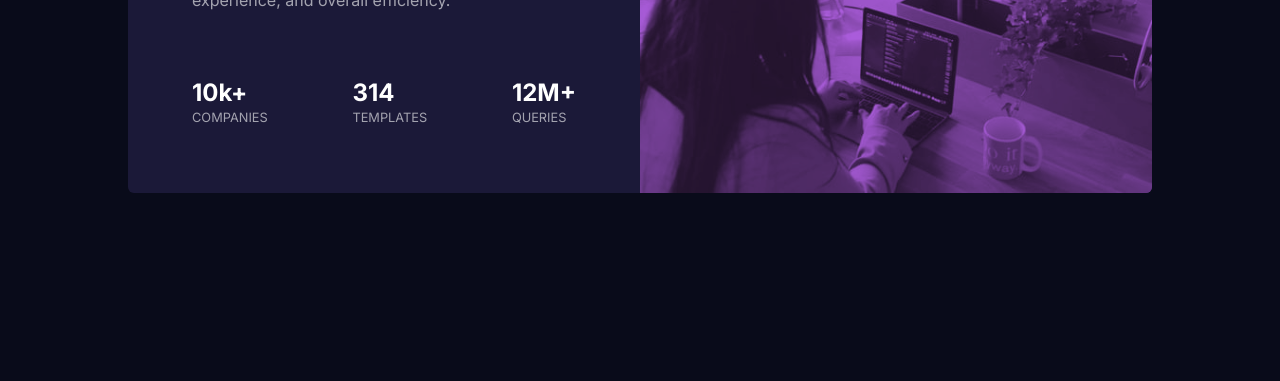
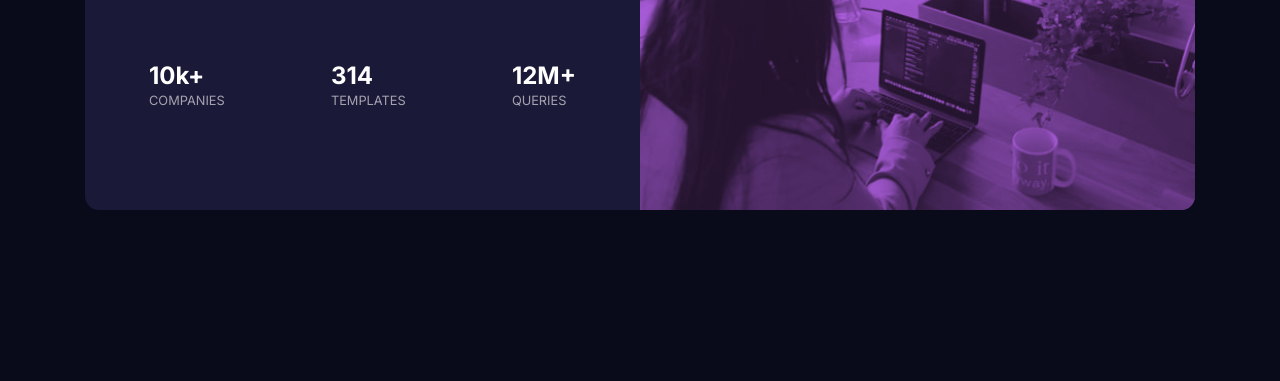
Before and after one commit to Miassa35/stats-preview-card-component, a plain HTML site: page index.html in a window 1280 px wide. Shown: the part 419-800 px from the top of the page. Drawn offline with Linux system fonts and the light colour scheme.

Commit message:
Add files via upload

```diff
--- a/index.html
+++ b/index.html
@@ -11,13 +11,15 @@
 </head>
 <body>
     <section class="card">
-            <div class="card__image">
-                <img src="images/image-header-mobile.jpg" alt="" class="card__image--mobile">
-                <img src="images/image-header-desktop.jpg" alt="" class="card__image--descktop">
-            </div>
+            <picture class="card__image">
+                <source media="(max-width=660px)" srcset="images/image-header-mobile.jpg">
+                <img src="images/image-header-desktop.jpg" alt="">
+            </picture>
             <div class="card__content">
+                <div class="essai">
                 <h1 class="card__title">Get <span>insights</span> that help your business grow.</h1>
                 <p class="card__text"> Discover the benefits of data analytics and make better decisions regarding revenue, customer experience, and overall efficiency.</p>
+            </div>
                 <div class="stats">
                     <div class="stat">
                         <h2 class="stat__title">10k+</h2>
--- a/styles.css
+++ b/styles.css
@@ -13,6 +13,11 @@
     box-sizing: border-box;
     margin: 0;
     padding: 0;
+    scroll-behavior: smooth;
+}
+img, source{
+    max-width: 100%;
+    display: block;
 }
 body{
     background-color: var(--primary-main-background);
@@ -20,28 +25,21 @@ body{
     display: flex;
     justify-content: center;
     align-items: center;
-    padding: 4em 0;
+    padding: 4em 1em;
 }
-.card__image .card__image--descktop{
-    display: none;
-}
-.card__image .card__image--mobile{
-    max-width: 100%;
-    display: block;
-    object-fit: cover;
-    border-radius: 6px 6px 0 0;
-    mix-blend-mode: multiply;
-    opacity: 0.8;
+
+.card{
+    background-color: var(--primary-card-background);
+    border-radius: 14px;
 }
 .card__image{
-    border-radius: 6px 6px 0 0;
     background-color: var(--primary-accent);
+    border-radius: 14px 14px 0 0;
 }
-.card{
-    width: 80%;
-    margin: auto;
-    background-color: var(--primary-card-background);
-    border-radius: 6px;
+.card__image img{
+    border-radius: 14px 14px 0 0;
+    mix-blend-mode: multiply;
+    opacity: .8;
 }
 .card__content{
     padding: 2em 1em;
@@ -84,12 +82,16 @@ span{
 @media (min-width:660px){
     .card{
         display: flex;
-        border-radius: 6px;
+        border-radius: 14px;
         max-width: 1110px;
     }
     .card__image{
         flex-basis: 50%;
-        border-radius: 0 6px 6px 0;
+        border-radius: 0 14px 14px 0;
+    }
+    .card__image img{
+        width: 100%;
+        border-radius: 0 14px 14px 0;
     }
     .card__content{
         order: -1;
@@ -97,17 +99,7 @@ span{
         text-align: left;
         padding: 4em;
     }
-    .card__image .card__image--mobile{
-        display: none;
-    }
-    .card__image .card__image--descktop{
-        display: block;
-        width: 100%;
-        height: 100%;
-        mix-blend-mode: multiply;
-        opacity: 0.8;
-        border-radius: 0 6px 6px 0;
-    }
+
     .card__title{
         font-size: 2.2rem;
     }
```
